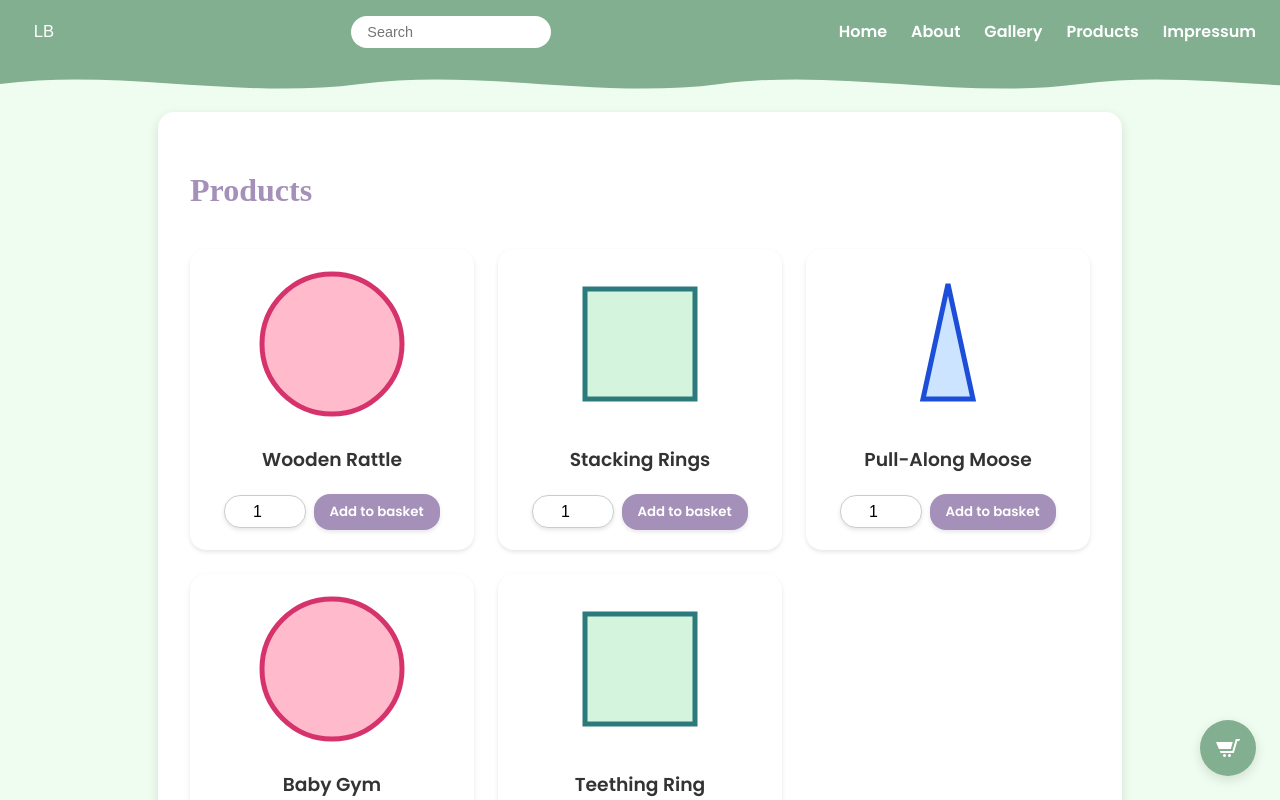
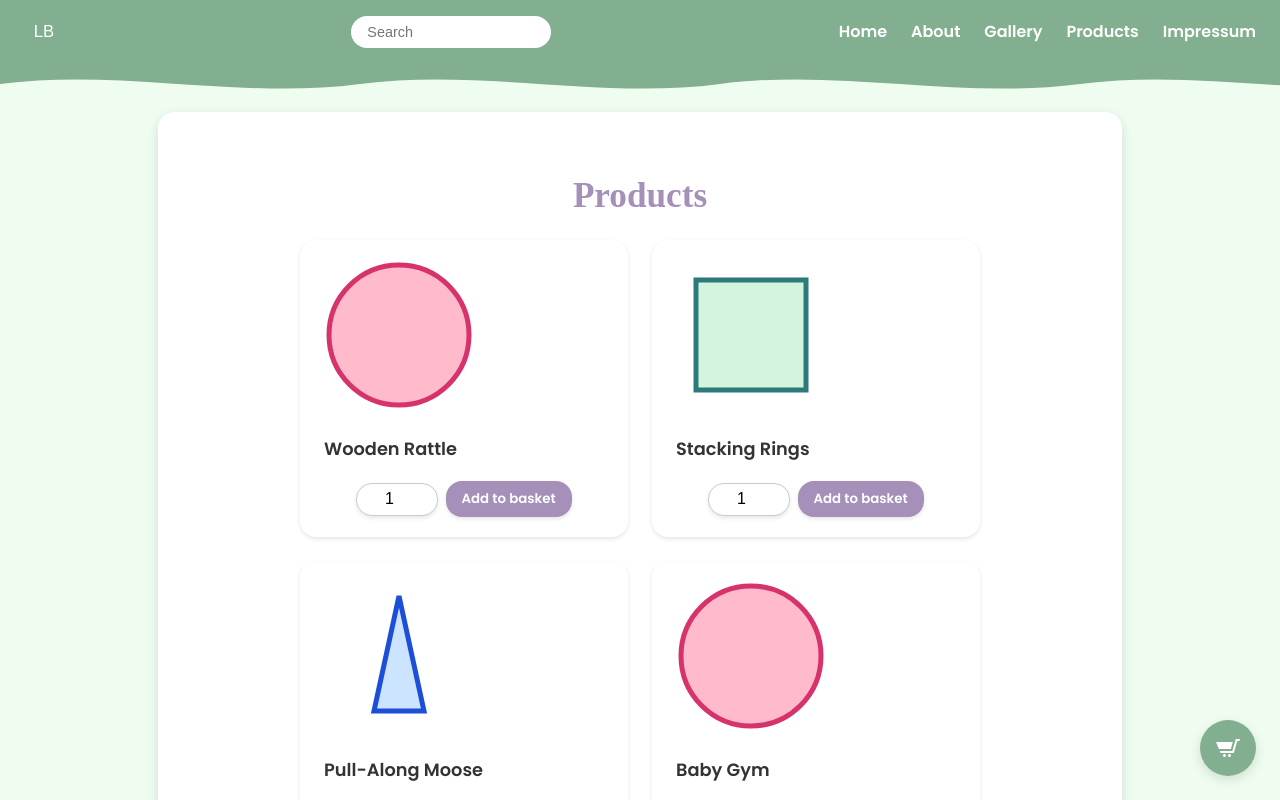
Before and after one commit to potatozepp/Lillabjorn, a Next.js app: page /products in a window 1280 px wide. Shown: the top 800 px of the page. Built offline with nearby package versions, Linux system fonts and the light colour scheme; a web font is replaced by a local one.

Commit message:
adjust some styling

```diff
--- a/styles/globals.css
+++ b/styles/globals.css
@@ -32,18 +32,68 @@ main {
   box-shadow: var(--shadow-md);
 }
 
+main p {
+  font-size: 1.05rem;
+  margin-bottom: 1.5rem;
+  color: #444;
+}
+
+main > p:first-of-type {
+  font-weight: 500;
+  margin-bottom: 0.5rem;
+  font-size: 1.1rem;
+  text-align: center;
+}
+
+main > p:nth-of-type(2) {
+  font-size: 1rem;
+  color: #555;
+  margin-bottom: 2rem;
+  text-align: center;
+}
+
+main p:last-of-type {
+  border-top: 1px solid #ddd;
+  padding-top: 1.5rem;
+  margin-top: 2rem;
+}
+
+main p.signature {
+  text-align: right;
+  font-weight: 500;
+  color: #666;
+  margin-top: -1rem;
+}
+
+main > section {
+  margin-top: 3rem;
+}
+
+main section:not(:last-of-type) {
+  border-bottom: 1px solid #e2e2e2;
+  padding-bottom: 2.5rem;
+}
+
+/* Headings */
 h1, h2 {
   color: var(--primary-color);
   font-family: 'Mansalva', cursive;
   margin-bottom: 1rem;
 }
 
-h2 {
-  font-size: 1.6rem;
+main h1 {
+  font-size: 2.2rem;
+  text-align: center;
 }
 
-/* Menu */
+h2 {
+  margin-top: 3rem;
+  margin-bottom: 1.5rem;
+  font-size: 1.7rem;
+  text-align: center;
+}
 
+/* Navigation */
 .nav-wrapper {
   position: relative;
 }
@@ -98,7 +148,6 @@ h2 {
   box-shadow: 0 0 0 2px var(--primary-color);
 }
 
-/* Nav links */
 .nav-links {
   display: flex;
   gap: 1.5rem;
@@ -118,7 +167,6 @@ h2 {
   opacity: 0.8;
 }
 
-/* Burger menu (mobile) */
 .burger {
   display: none;
   font-size: 1.8rem;
@@ -128,26 +176,43 @@ h2 {
   color: var(--white-color);
 }
 
-/* Cards */
+/* Cards (shared + reviews) */
 .cards {
-  display: grid;
-  grid-template-columns: repeat(auto-fit, minmax(260px, 1fr));
+  display: flex;
+  flex-wrap: wrap;
   gap: 1.5rem;
-  margin-top: 2rem;
+  justify-content: center;
+  margin-top: 1rem;
 }
 
 .card {
   background-color: var(--white-color);
   border-radius: var(--corner-radius);
   box-shadow: var(--shadow-sm);
-  padding: 1.25rem;
-  text-align: center;
+  padding: 1.25rem 1.5rem;
+  width: 280px;
+  max-width: 100%;
+  font-size: 0.95rem;
+  text-align: left;
+  position: relative;
   transition: transform 0.2s ease, box-shadow 0.2s ease;
 }
 
 .card:hover {
-  transform: translateY(-4px);
+  transform: translateY(-3px);
   box-shadow: var(--shadow-md);
+}
+
+.card p {
+  margin: 0.75rem 0;
+  color: #444;
+}
+
+.card p:last-child {
+  font-style: italic;
+  text-align: right;
+  margin-top: 1rem;
+  color: #666;
 }
 
 .card form {
@@ -187,13 +252,33 @@ h2 {
   transform: translateY(-2px);
 }
 
-
+/* Gallery grid */
 .image-grid {
   column-count: 4;
   column-gap: 1rem;
   margin-top: 2rem;
 }
 
+.grid-item {
+  margin-bottom: 1rem;
+  border-radius: var(--corner-radius);
+  overflow: hidden;
+  display: block;
+}
+
+.grid-item img {
+  width: 100%;
+  height: auto;
+  display: block;
+  border-radius: var(--corner-radius);
+}
+
+.grid-item:hover {
+  transform: scale(1.02);
+  transition: transform 0.2s ease;
+}
+
+/* Lightbox */
 .lightbox {
   position: fixed;
   top: 0;
@@ -239,28 +324,7 @@ h2 {
   right: 1rem;
 }
 
-.grid-item {
-  margin-bottom: 1rem;
-  border-radius: var(--corner-radius);
-  overflow: hidden;
-  display: block;
-}
-
-.grid-item img {
-  width: 100%;
-  height: auto;
-  display: block;
-  border-radius: var(--corner-radius);
-}
-
-/* Optional hover effect */
-.grid-item:hover {
-  transform: scale(1.02);
-  transition: transform 0.2s ease;
-}
-
-
-/* Floating basket */
+/* Basket */
 .basket-button {
   position: fixed;
   bottom: 1.5rem;
@@ -380,7 +444,6 @@ h2 {
   font-style: italic;
 }
 
-
 /* Animation */
 .fade-in-section {
   opacity: 0;
@@ -403,7 +466,6 @@ h2 {
   z-index: 999;
   pointer-events: none;
   transition-duration: 0.4s;
-
 }
 
 .added-checkmark.show {
@@ -411,16 +473,26 @@ h2 {
   transition-duration: 0.4s;
 }
 
-
-
+/* Responsive layout */
 @media (max-width: 1024px) {
   .image-grid {
     column-count: 3;
   }
 }
 
-/* Responsive nav */
 @media (max-width: 768px) {
+  main {
+    padding: 1.5rem;
+  }
+
+  main h1 {
+    font-size: 1.8rem;
+  }
+
+  main p {
+    font-size: 1rem;
+  }
+
   .burger {
     display: block;
   }
@@ -449,11 +521,6 @@ h2 {
     text-align: center;
   }
 
-  .menu {
-    align-items: center;
-    justify-content: space-between;
-  }
-
   .image-grid {
     column-count: 2;
   }
```
Also changed, not shown: pages/about.js (+10 -3 lines).
